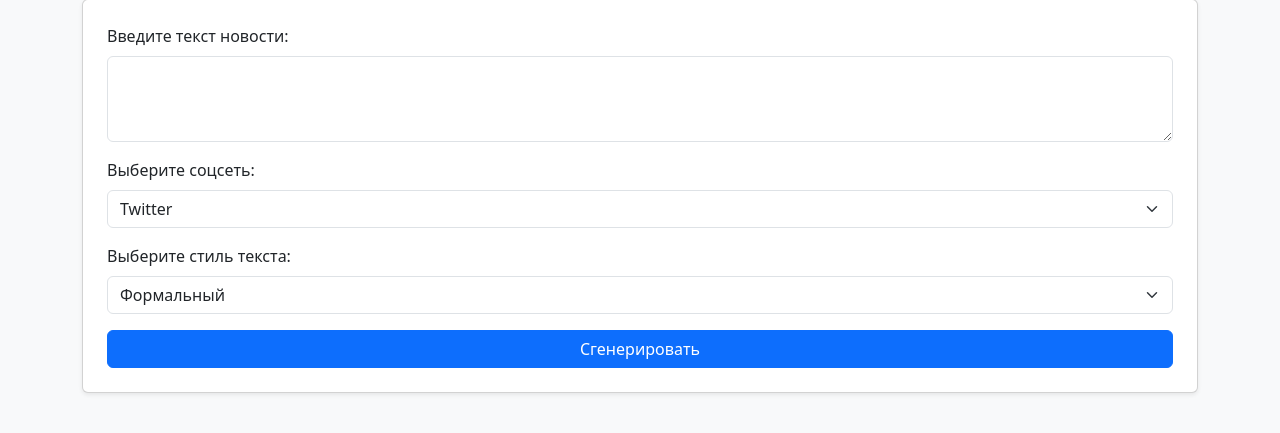
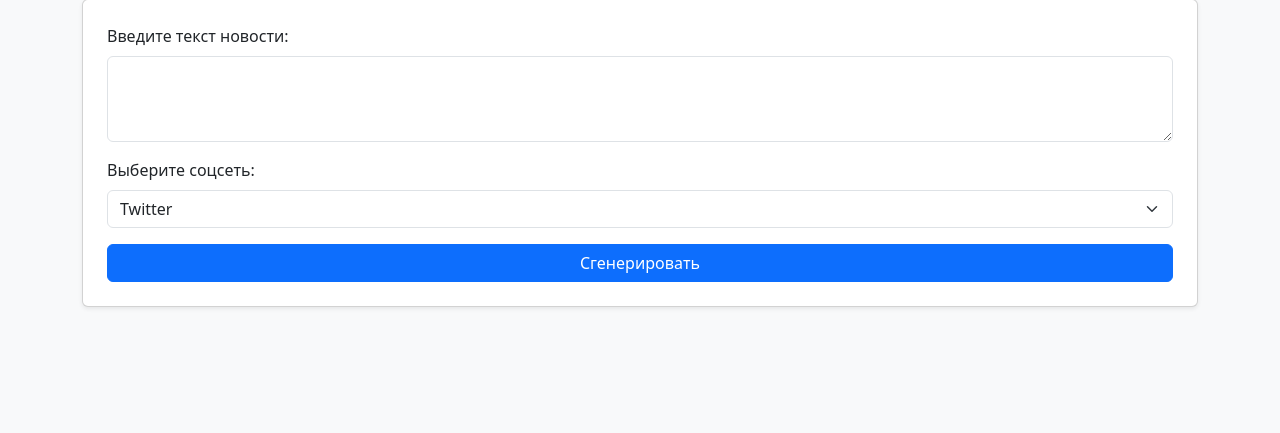
Before and after one commit to KostyaLKE/bot-generator, a Python web app: template templates/index.html in a window 1280 px wide. Shown: the part 105-538 px from the top of the page. Run offline with Jinja, Linux system fonts and the light colour scheme; the template is opened without the code that fills it, so the values that code supplies are empty.

Commit message:
Update index.html

```diff
--- a/templates/index.html
+++ b/templates/index.html
@@ -23,14 +23,6 @@
                         <option value="telegram">Telegram</option>
                     </select>
                 </div>
-                <div class="mb-3">
-    <label for="style" class="form-label">Выберите стиль текста:</label>
-    <select class="form-select" id="style" name="style">
-        <option value="formal">Формальный</option>
-        <option value="informal">Неформальный</option>
-    </select>
-</div>
-
                 <button type="submit" class="btn btn-primary w-100">Сгенерировать</button>
             </form>
         </div>
```
